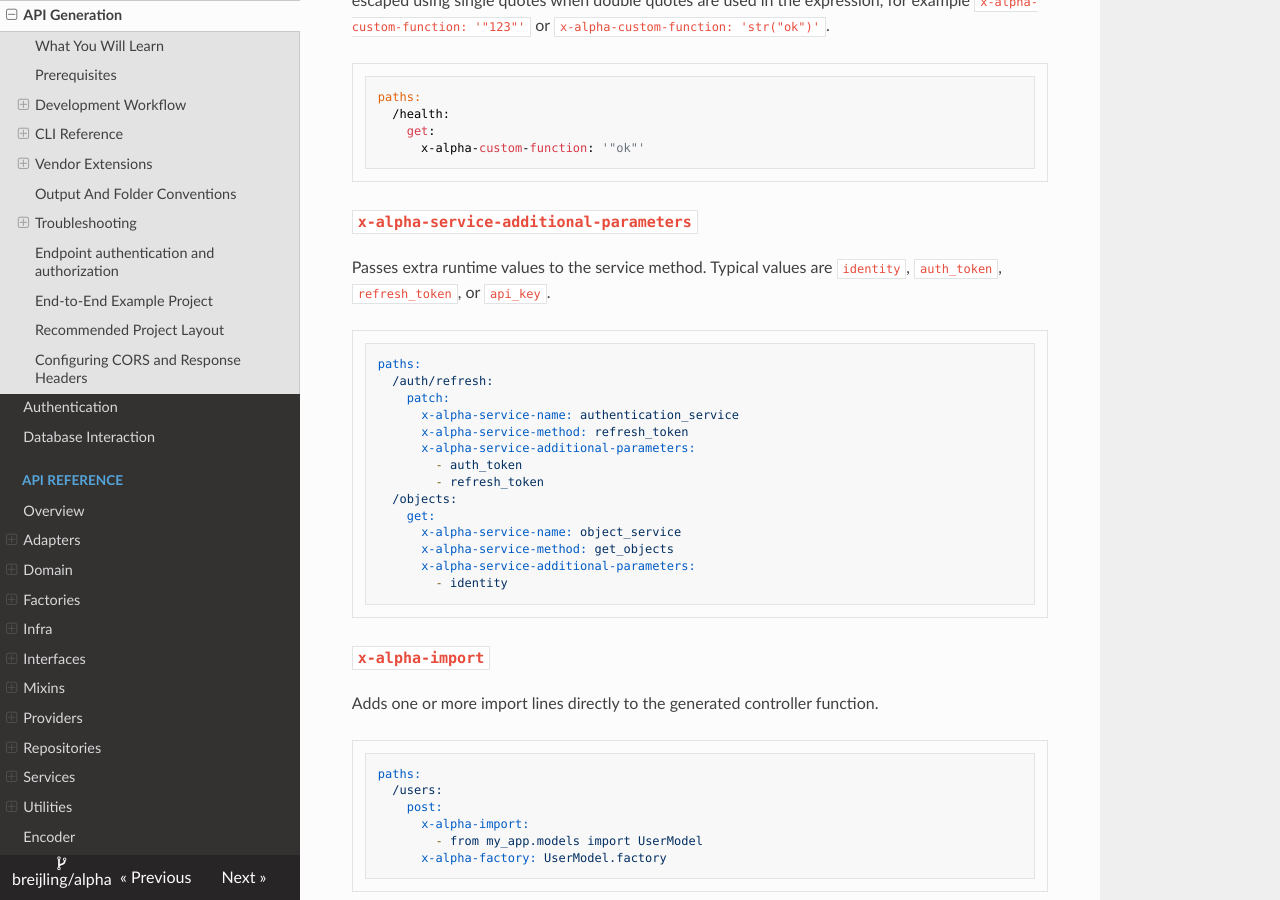
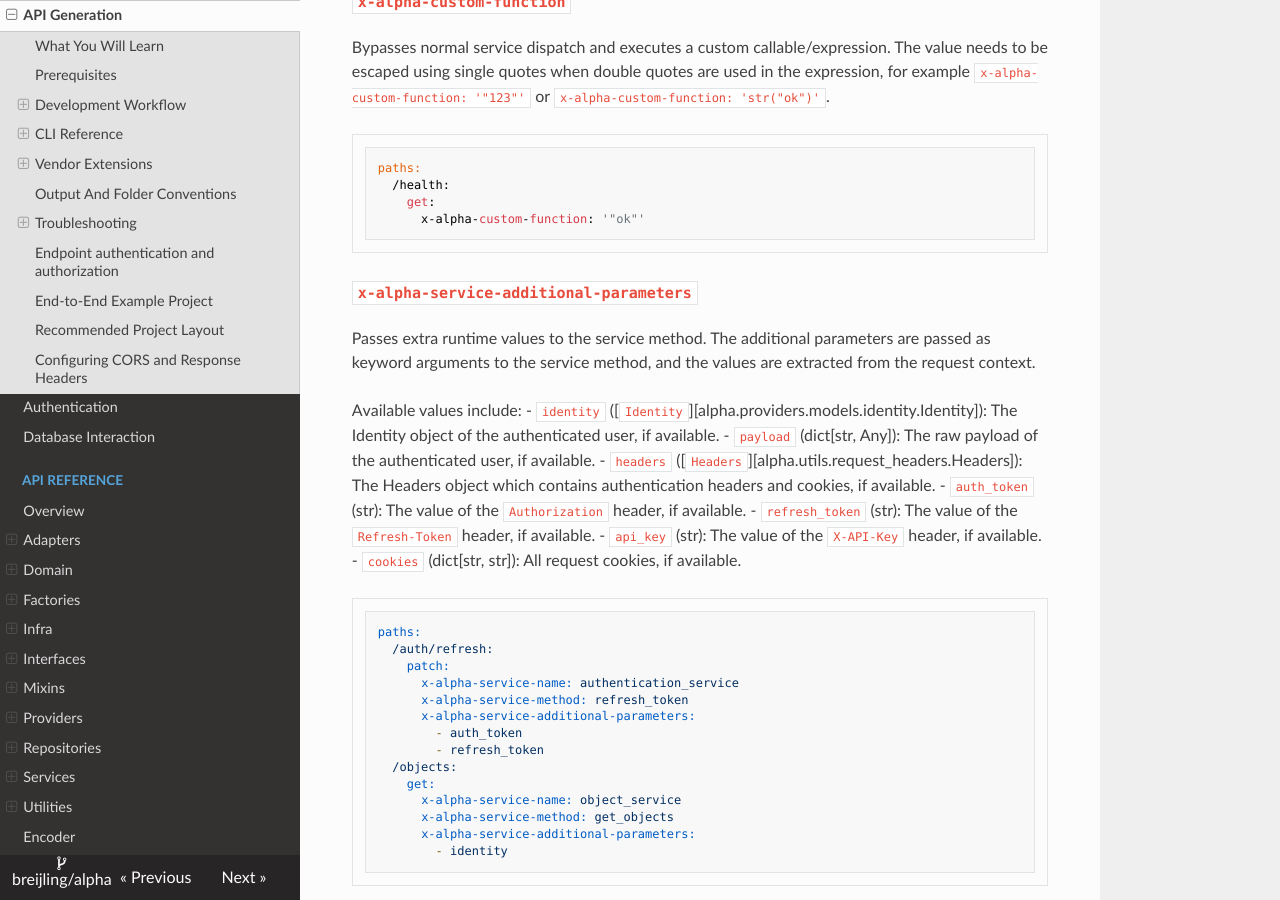
Before and after one commit to BReijling/alpha, an MkDocs documentation site: the page built from docs/guides/api-generation.md, in a window 1280 px wide and 900 px high, scrolled down 5190 px. Built offline with MkDocs 1.6.1, drawn with Linux system fonts in a browser that asks for light colours; nearby versions of some CDN libraries; some of the changed text lies outside the part shown.

Commit message:
docs(Docs): :memo: update docs on x-codegen-request-body-name OpenAPI vendor extension

````diff
--- a/docs/guides/api-generation.md
+++ b/docs/guides/api-generation.md
@@ -120,6 +120,7 @@
 | `x-alpha-verify-groups` | operation | Group based access constraint |
 | `x-alpha-verify-permissions` | operation | Permission based access constraint |
 | `x-alpha-filelist` | body parameter | Build list of uploaded files |
+| `x-codegen-request-body-name` | body parameter | Specify the name of the request body model |
 | `x-alpha-response-factory` | response | Convert service output to response model |
 | `x-alpha-raw-response` | response | Return service result as-is |
 | `x-alpha-cookie-support` | response | Enable cookie-aware response object |
@@ -176,8 +177,16 @@
 
 ### `x-alpha-service-additional-parameters`
 
-Passes extra runtime values to the service method. Typical values are
-`identity`, `auth_token`, `refresh_token`, or `api_key`.
+Passes extra runtime values to the service method. The additional parameters are passed as keyword arguments to the service method, and the values are extracted from the request context.
+
+Available values include:
+ - `identity` ([`Identity`][alpha.providers.models.identity.Identity]): The Identity object of the authenticated user, if available.
+ - `payload` (dict[str, Any]): The raw payload of the authenticated user, if available.
+ - `headers` ([`Headers`][alpha.utils.request_headers.Headers]): The Headers object which contains authentication headers and cookies, if available.
+ - `auth_token` (str): The value of the `Authorization` header, if available.
+ - `refresh_token` (str): The value of the `Refresh-Token` header, if available.
+ - `api_key` (str): The value of the `X-API-Key` header, if available.
+ - `cookies` (dict[str, str]): All request cookies, if available.
 
 ```yaml
 paths:
@@ -303,6 +312,21 @@
                     format: binary
       x-alpha-service-name: document_service
       x-alpha-service-method: upload
+```
+
+### `x-codegen-request-body-name`
+
+Specifies the name of the request body model class generated from the OpenAPI spec. This is useful when you want to control the naming of the request body model, especially when the default naming might not be suitable or conflicts with existing classes.
+
+```yaml
+  /users:
+    post:
+      requestBody:
+        x-codegen-request-body-name: CustomUser
+        content:
+          application/json:
+            schema:
+              $ref: '#/components/schemas/User'
 ```
 
 ### `x-alpha-response-factory`
````
Also changed, not shown: docs/guides/authentication.md (+2 -2 lines).
